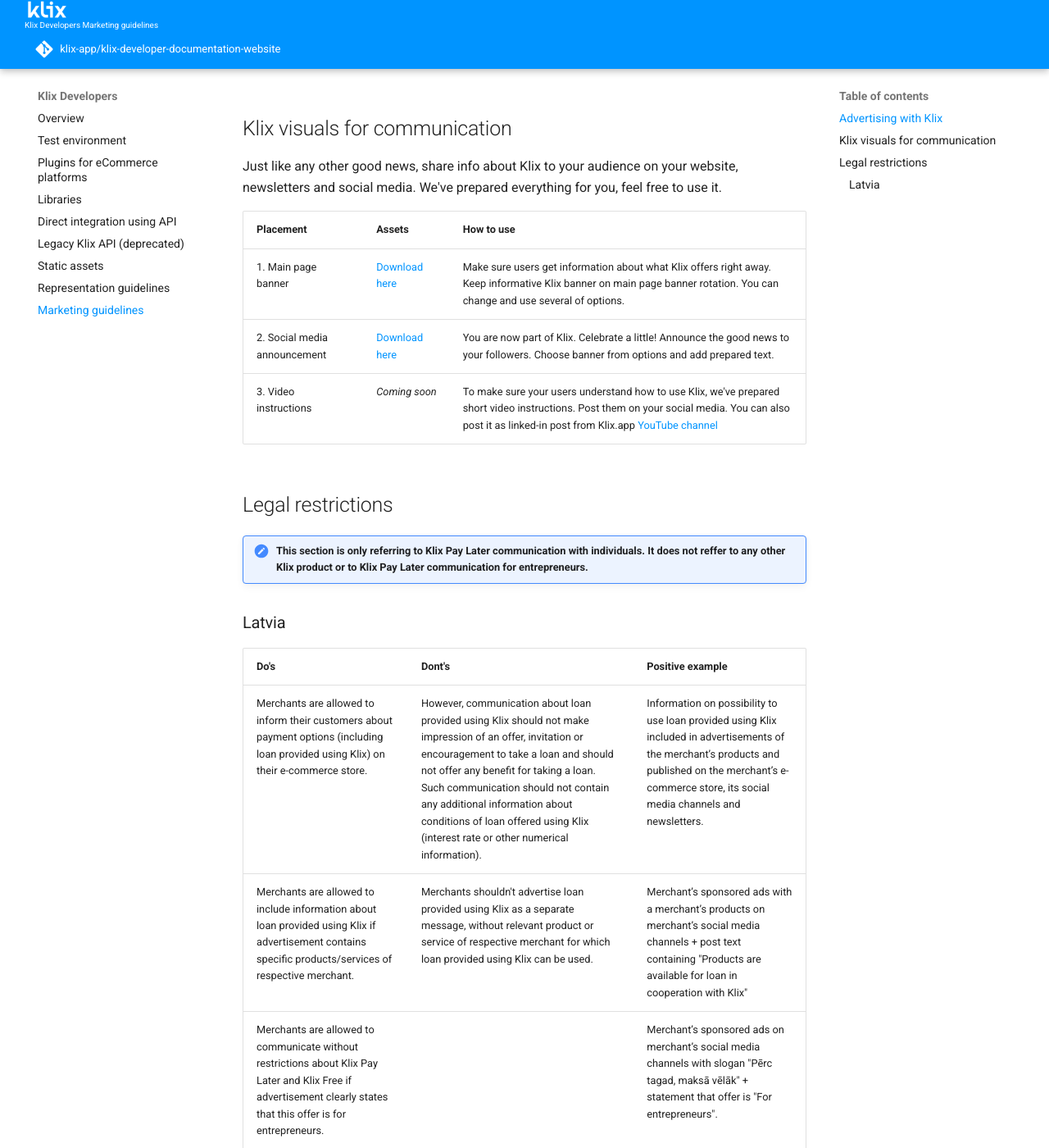
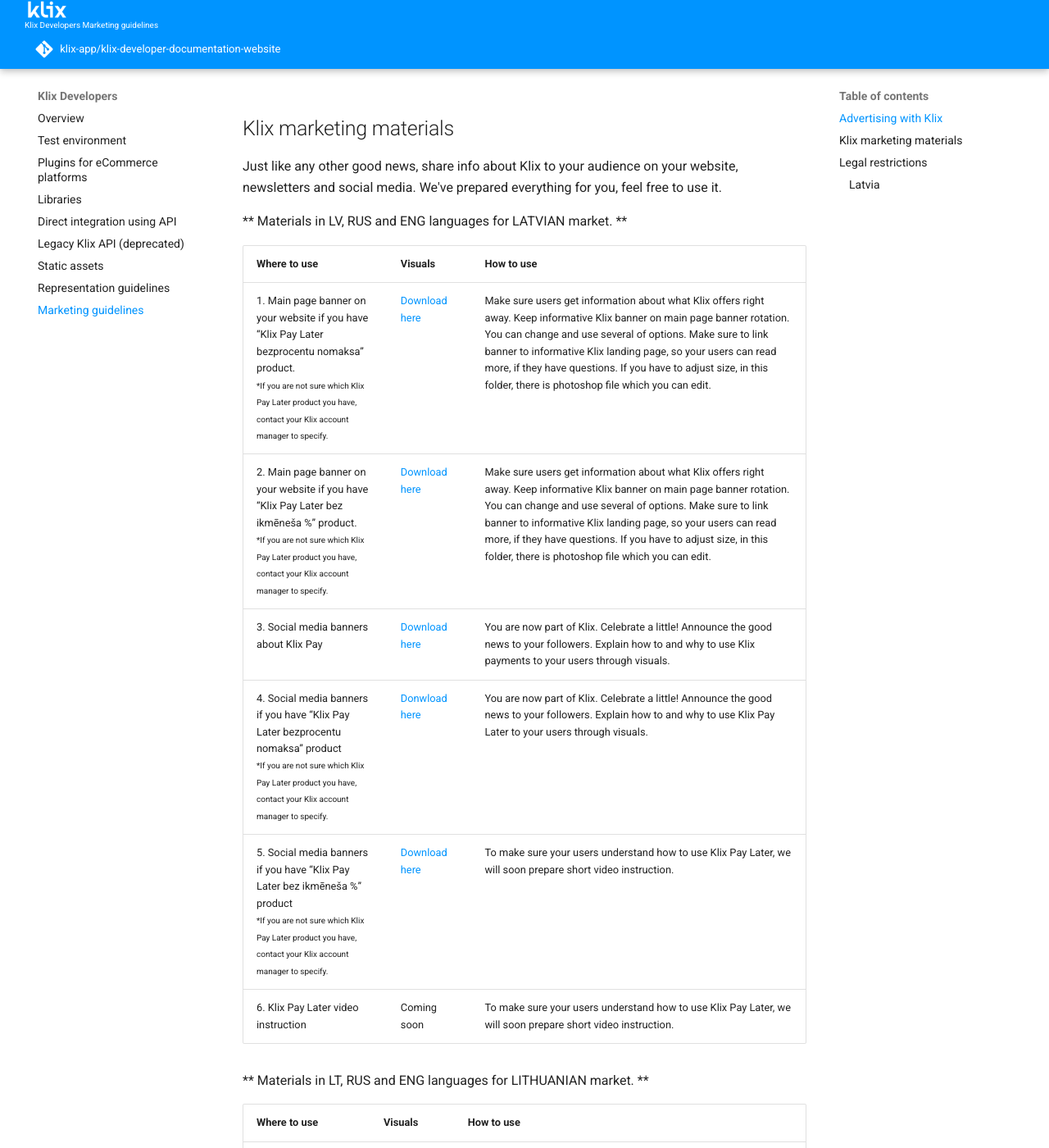
Before and after one commit to klix-app/klix-developer-documentation-website, an MkDocs documentation site: the page built from docs/marketing-guidelines.md, in a window 1280 px wide and 1400 px high, scrolled down 1373 px. Shown: the whole window at 82% size. Built offline with MkDocs 1.6.1 and Material for MkDocs 9.7.7, drawn with Linux system fonts in a browser that asks for light colours; a script that is not in the unit is left out; comment, search, counter and statistics services are not loaded; some of the changed text lies outside the part shown.

Commit message:
updated marketing material

```diff
--- a/docs/marketing-guidelines.md
+++ b/docs/marketing-guidelines.md
@@ -16,15 +16,32 @@
 
 ![Lock-ups](images/marketing/soc_badge.png "Lock-ups")
 
-## Klix visuals for communication
+
+## Klix marketing materials
 
 Just like any other good news, share info about Klix to your audience on your website, newsletters and social media. We've prepared everything for you, feel free to use it.
 
-| Placement     | Assets                 | How to use |
-|---------------|------------------------|------------|
-| 1. Main page banner | [Download here](https://drive.google.com/uc?export=download&id=1q4FLKs-o2XESEPi1GBh-T_MELoMbd9dO)  | Make sure users get information about what Klix offers right away. Keep informative Klix banner on main page banner rotation. You can change and use several of options. |
-| 2. Social media announcement | [Download here](https://drive.google.com/uc?export=download&id=1SkAI2AV9eN7kUQ_wSMx2gILC3L89c4Hn)  | You are now part of Klix. Celebrate a little! Announce the good news to your followers. Choose banner from options and add prepared text. |
-| 3. Video instructions | *Coming soon*  | To make sure your users understand how to use Klix, we've prepared short video instructions. Post them on your social media. You can also post it as linked-in post from Klix.app [YouTube channel](https://www.youtube.com/channel/UCZ8P6K6_0UmrsXvGVlSyiPg) |
+** Materials in LV, RUS and ENG languages for LATVIAN market. **
+
+| Where to use | Visuals | How to use |
+|-----|------|-----|
+| 1. Main page banner on your website if you have “Klix Pay Later bezprocentu nomaksa” product. <br/><font size="1"> *If you are not sure which Klix Pay Later product you have, contact your Klix account manager to specify. | [Download here](https://drive.google.com/uc?export=download&id=1eSLoKCmzMptly1iGp-AVWkgVHE-hGIUK) | Make sure users get information about what Klix offers right away. Keep informative Klix banner on main page banner rotation. You can change and use several of options. Make sure to link banner to informative Klix landing page, so your users can read more, if they have questions. If you have to adjust size, in this folder, there is photoshop file which you can edit. |
+| 2. Main page banner on your website if you have “Klix Pay Later bez ikmēneša %” product. <br/><font size="1"> *If you are not sure which Klix Pay Later product you have, contact your Klix account manager to specify. | [Download here](https://drive.google.com/uc?export=download&id=1-Kw9u0m_8goE4ZuKZNePTeg4qbLO3isf) | Make sure users get information about what Klix offers right away. Keep informative Klix banner on main page banner rotation. You can change and use several of options. Make sure to link banner to informative Klix landing page, so your users can read more, if they have questions. If you have to adjust size, in this folder, there is photoshop file which you can edit. |
+|3. Social media banners about Klix Pay  | [Download here](https://drive.google.com/uc?export=download&id=1rJAackncQQffi1GGfcaf-6ZsLF9lIsjg) | You are now part of Klix. Celebrate a little! Announce the good news to your followers. Explain how to and why to use Klix payments to your users through visuals.  |
+|4. Social media banners if you have “Klix Pay Later bezprocentu nomaksa” product <br> <font size="1"> *If you are not sure which Klix Pay Later product you have, contact your Klix account manager to specify. | [Donwload here](https://drive.google.com/uc?export=download&id=1xl1lJOOdF2M25Hmv2_BWhp-wb0UHJ-Zl) | You are now part of Klix. Celebrate a little! Announce the good news to your followers. Explain how to and why to use Klix Pay Later to your users through visuals. |
+|5. Social media banners if you have “Klix Pay Later bez ikmēneša %” product <br><font size="1">*If you are not sure which Klix Pay Later product you have, contact your Klix account manager to specify. | [Download here](https://drive.google.com/uc?export=download&id=1SX-TBj3IrOtHuBborcJjSd5WkvOUQAVA) | To make sure your users understand how to use Klix Pay Later, we will soon prepare short video instruction. |
+|6. Klix Pay Later video instruction | Coming soon | To make sure your users understand how to use Klix Pay Later, we will soon prepare short video instruction. |
+
+** Materials in LT, RUS and ENG languages for LITHUANIAN market. **
+
+| Where to use | Visuals | How to use |
+|-----|------|-----|
+| 1. Main page banner on your website if you have Klix Pay Later product   | [Download here](https://drive.google.com/uc?export=download&id=1yXVCV-8_EgEPLG7sdUQmavlVjBn1QYY9) | Make sure users get information about what Klix offers right away. Keep informative Klix banner on main page banner rotation. You can change and use several of options. Make sure to link banner to [informative Klix landing page](/representation-guidelines/#klix-landing-page), so your users can read more, if they have questions. If you have to adjust size, in this folder, there is photoshop file which you can edit. |
+|2. Social media banners about Klix Pay | [Download here](https://drive.google.com/uc?export=download&id=1w6VUZeACynEkdzIvVI-AQlgIRhMVmCBV) | You are now part of Klix. Celebrate a little! Announce the good news to your followers. Explain how to and why to use Klix payments to your users through visuals. |
+|3. Social media banners about Klix Pay Later  | [Download here](https://drive.google.com/uc?export=download&id=13TTPye8-lL_w7omZmw8lKujwgcM2yQ6r) | You are now part of Klix. Celebrate a little! Announce the good news to your followers. Explain how to and why to use Klix Pay Later to your users through visuals. |
+|4. Klix Pay Later video instruction | Coming soon | To make sure your users understand how to use Klix Pay Later, we will soon prepare short video instruction. |
+
+
 
 ## Legal restrictions
 
```
Also changed, not shown: docs/representation-guidelines.md (+5 -5 lines).
